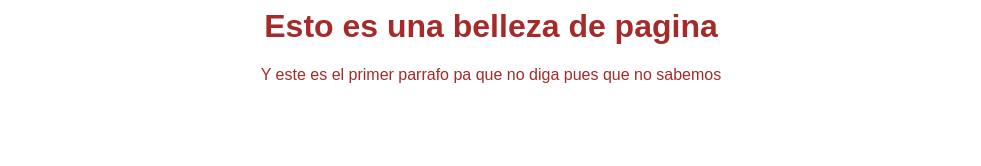
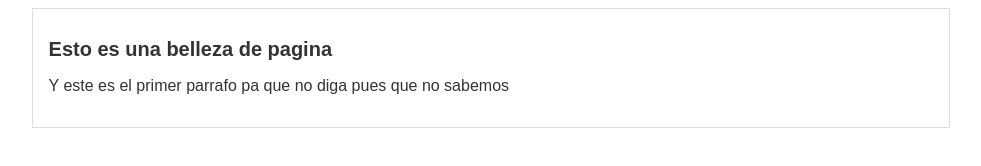
Before and after one commit to fabiancho32/hyperblog, a plain HTML site: page index.html in a window 1280 px wide. Shown: the whole page, without its empty margins (149-1130 px from the left). Drawn offline with Linux system fonts and the light colour scheme.

Commit message:
hacemos cambios de diseño y de estructura

```diff
--- a/css/style.css
+++ b/css/style.css
@@ -2,5 +2,19 @@ body
 {
     text-align: center;
     font-family: Arial, Helvetica, sans-serif;
-    color: brown;
+    color:#333;
+    font-size: 16px;
 }
+#container
+{
+    width: 70%;
+    padding: 1em;
+    text-align: left;
+    border: 1px solid #DDD;
+    margin: 0 auto;
+}
+
+#container h1
+{
+    font-size: 20px;
+}
--- a/index.html
+++ b/index.html
@@ -5,7 +5,12 @@
     </head>
 
     <body>
-        <h1> Esto es una belleza de pagina</h1>
-        <p> Y este es el primer parrafo pa que no diga pues que no sabemos</p>
+        <div id="container">
+            <div id="post">
+                <h1> Esto es una belleza de pagina</h1>
+                <p> Y este es el primer parrafo pa que no diga pues que no sabemos</p>
+            </div>
+        </div>
+
     </body>
 </html>
```
